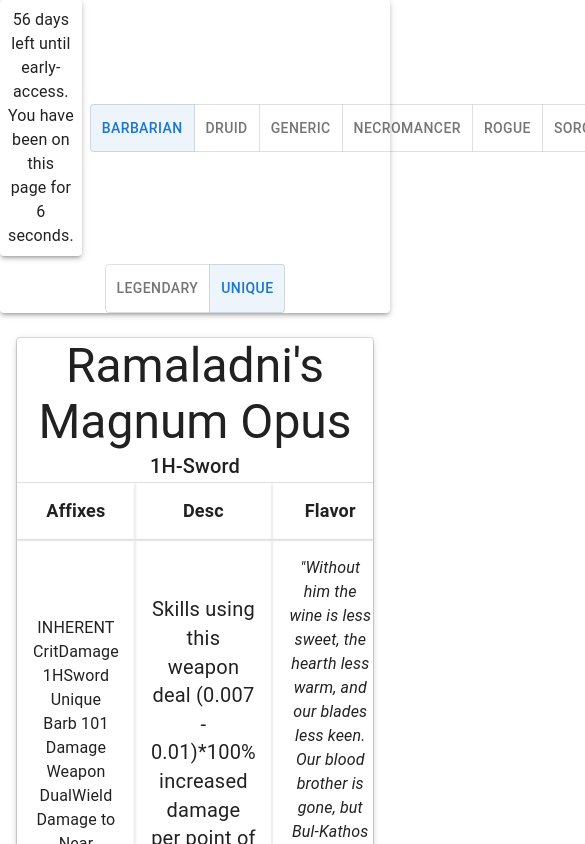
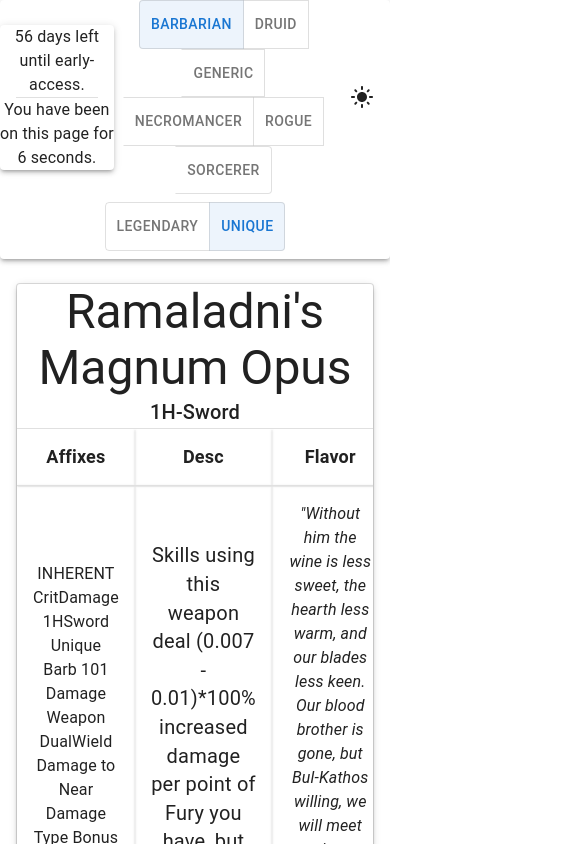
Before and after one commit to yumethings/d4-item-preview, a React (Create React App) app: page / in a window 390 px wide. Shown: the top 844 px of the page, 585 px wide, since content can reach past the window. Built offline with nearby package versions, Linux system fonts and the light colour scheme.

Commit message:
Improve phone responsiveness before sidebar

```diff
--- a/src/components/controls/control-panel/ControlPanel.tsx
+++ b/src/components/controls/control-panel/ControlPanel.tsx
@@ -36,6 +36,7 @@ export const ControlPanel = ({
 							value={selectedClassName}
 							options={classOptions}
 							onChange={handleOnClickClassButton}
+							toggleButtonGroupProps={{ sx: { flexWrap: "wrap", justifyContent: "center" } }}
 						/>
 					</Grid>
 					<Grid item>
@@ -50,6 +51,7 @@ export const ControlPanel = ({
 							value={selectedItemRarity}
 							options={itemOptions}
 							onChange={handleOnClickItemButton}
+							toggleButtonGroupProps={{ sx: { marginBottom: 1 } }}
 						/>
 					</Grid>
 				)}
--- a/src/components/controls/control-panel/TimerInfo.tsx
+++ b/src/components/controls/control-panel/TimerInfo.tsx
@@ -1,4 +1,4 @@
-import { Paper, Typography } from "@mui/material";
+import { Divider, Paper, Typography } from "@mui/material";
 import { differenceInCalendarDays } from "date-fns";
 import { useState, useEffect } from "react";
 import { today } from "../../../utilities/dateUtilities";
@@ -30,8 +30,9 @@ export const TimerInfo = () => {
 	}, []);
 
 	return (
-		<Paper elevation={3} sx={{ padding: 1 }}>
+		<Paper elevation={3}>
 			<Typography>{`${daysLeftUntilRelease} days left until early-access.`}</Typography>
+			<Divider variant="middle" />
 			<Typography>{`You have been on this page for ${counts} seconds.`}</Typography>
 		</Paper>
 	);
```
